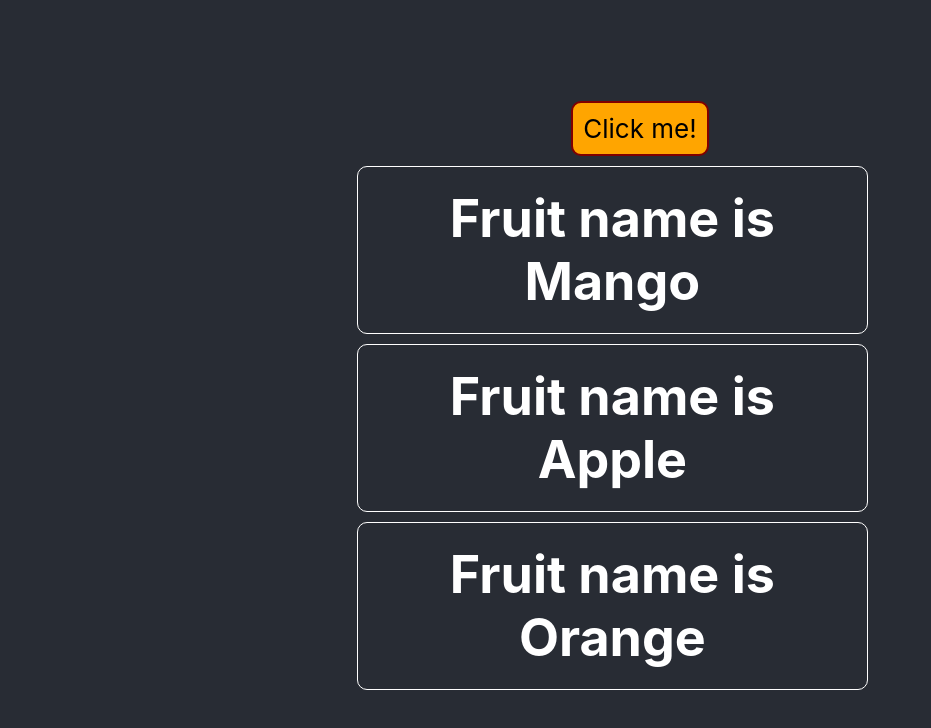
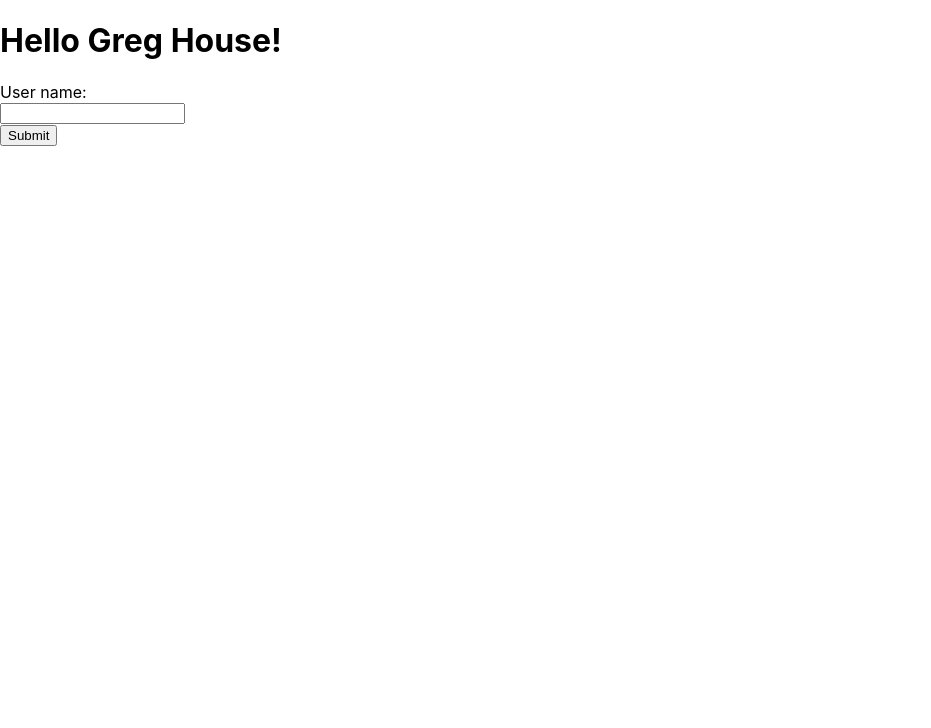
Before and after one commit to Florin1103/react-learning-project, a React (Create React App) app: page / in a window 1280 px wide. Shown: the top 728 px of the page, without its empty margins (0-931 px from the left). Built offline with nearby package versions, Linux system fonts and the light colour scheme.

Commit message:
OnChange

```diff
--- a/src/App.js
+++ b/src/App.js
@@ -1,20 +1,25 @@
 import React from 'react';
-import logo from './logo.svg';
-import './App.css';
-import Hello from './component/hello';
-import Learning from './component/learning';
-import Hook from './component/Hook';
-import Check from './component/Check';
 
+class App extends React.Component{
 
-function App() {
-  return (
-    <div className="App">
-      <header className="App-header">
-        <Learning/>
-      </header>
-    </div>
-  );
+  render(){
+    return(
+      <div className='App'>
+        <h1>Hello Greg House!</h1>
+        <div>
+          <form>
+            <div className='form-group'>
+              <label> User name:</label><br></br>
+              <input type='text' name='username'></input><br></br>
+              <button type='submit'>Submit</button>
+            </div>
+          </form>
+        </div>
+
+      </div>
+    )
+  }
+
 }
 
 export default App;
```
